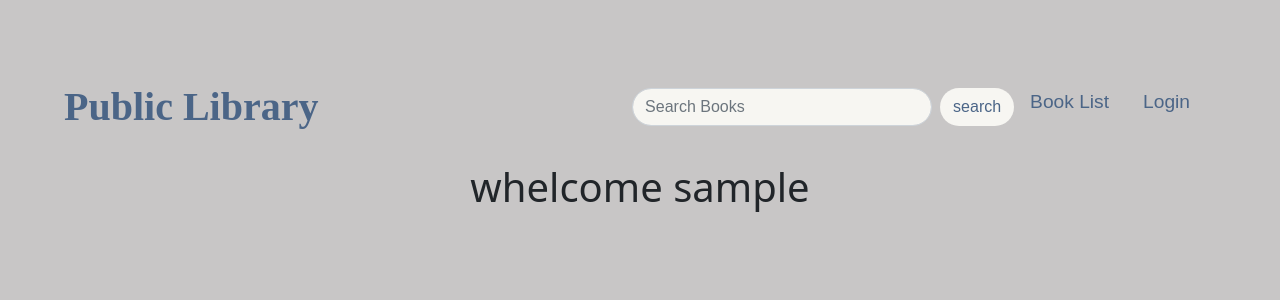
After one commit to MiaTian1024/Library-Web-App, a Flask app: page /member in a window 1280 px wide. The commit adds this page. Shown: the top 300 px of the page. Run offline with Flask 3, Linux system fonts and the light colour scheme; the visitor is signed in with stand-in values (Sample User, id 1).

Commit message:
setup member page

```diff
--- a/library/routes.py
+++ b/library/routes.py
@@ -8,6 +8,9 @@ import bcrypt
 
 dbconn = None
 connection = None
+
+# Change this to your secret key (can be anything, it's for extra protection)
+app.secret_key = 'your_secret_key'
 
 def getCursor():
     global dbconn
@@ -135,4 +138,4 @@ def member():
         # User is loggedin show them the member page
         return render_template('member.html', username=session['username'])
     # User is not loggein redirect to login page
-    return redirect(url_for('login'))
+    return redirect(url_for('login'), session=session)
--- /dev/null
+++ b/library/templates/member.html
@@ -0,0 +1,33 @@
+{% extends "base.html" %}
+
+
+<!-- Code in here to display a homepage for public-->
+
+{% block navbar %}
+<!-- Nav Bar -->
+<nav class="navbar navbar-dark navbar-expand-lg">
+    <a class="navbar-brand" href="{{ url_for('home') }}"><i class="fa-solid fa-book-open-reader"></i> Public Library</a>
+    <button class="navbar-toggler" type="button" data-bs-toggle="collapse" data-bs-target="#navbarTogglerDemo02" aria-controls="navbarTogglerDemo02" aria-expanded="false" aria-label="Toggle navigation">
+    <span class="navbar-toggler-icon"></span>
+    </button>
+    <div class="collapse navbar-collapse" id="navbarTogglerDemo02">
+    <ul class="navbar-nav ms-auto">
+        <form class="d-flex nav-link hover" role="search" action="/searchbooks" method="POST">
+            <input class="search-book-input form-control me-2" type="search" name="book" placeholder="Search Books" aria-label="Search">
+            <button class="btn btn-search" type="submit">search</button>
+        </form>
+      <li>
+         <a class="nav-link hover" aria-current="page" href="{{ url_for('booklist') }}">Book List</a></li>
+      <li class="nav-item">
+         <a class="nav-link hover" aria-current="page" href="{{ url_for('login') }}">Login</a></li>
+    </ul>
+
+   </div>
+</nav>
+{% endblock %}
+
+
+{% block content %}
+<h1> whelcome {{ session['username'] }}</h1>
+
+{% endblock %}
```
Also changed, not shown: library/static/style.css (+11 -16 lines).
